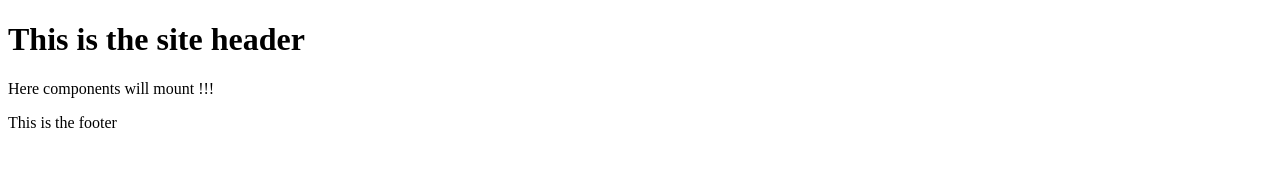
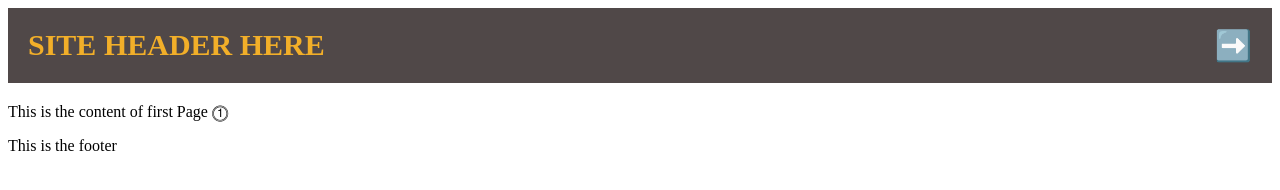
Before and after one commit to bhupendra1011/react-toolbet, a React app: page / in a window 1280 px wide. Built offline with nearby package versions, Linux system fonts and the light colour scheme; some packages are replaced by stand-ins of ours.

Commit message:
added reach-router , emotion , jest test cases

```diff
--- /dev/null
+++ b/src/DetailsPage.js
@@ -0,0 +1,14 @@
+import React from "react";
+
+class DetailsPage extends React.Component {
+  render() {
+    return (
+      <p>
+        {" "}
+        This is the content of details Page <span>⓶</span>
+      </p>
+    );
+  }
+}
+
+export default DetailsPage;
--- /dev/null
+++ b/src/LandingPage.js
@@ -0,0 +1,13 @@
+import React from "react";
+
+class LandingPage extends React.Component {
+  render() {
+    return (
+      <p>
+        This is the content of first Page <span>⓵</span>
+      </p>
+    );
+  }
+}
+
+export default LandingPage;
--- /dev/null
+++ b/src/NavBar.js
@@ -0,0 +1,24 @@
+import React from "react";
+import { Link } from "@reach/router";
+import styled from "react-emotion";
+import colors from "./colors";
+
+const Header = styled("header")`
+  background-color: ${colors.background};
+  position: sticky;
+  top: 0;
+  z-index: 10;
+`;
+
+const NavBar = () => (
+  <Header>
+    <Link to="/">SITE HEADER HERE</Link>
+    <Link to="/details">
+      <span aria-label="next-page" role="img">
+        ➡️
+      </span>
+    </Link>
+  </Header>
+);
+
+export default NavBar;
--- /dev/null
+++ b/src/colors.js
@@ -0,0 +1,5 @@
+export default {
+  primary: "#6b97bf",
+  secondary: "#96241b",
+  background: "#504848"
+};
--- a/public/index.html
+++ b/src/index.html
@@ -6,11 +6,12 @@
     <meta name="viewport" content="width=device-width, initial-scale=1.0">
     <meta http-equiv="X-UA-Compatible" content="ie=edge">
     <title>My First React Project</title>
+    <link rel="stylesheet" href="./styles.css">
 </head>
 
 <body>
     <div id="root">not rendered</div>
-    <script src="../src/index.js"></script>
+    <script src="./index.js"></script>
 </body>
 
 </html>
--- a/src/index.js
+++ b/src/index.js
@@ -1,21 +1,25 @@
-import React, { Fragment } from "react";
+import React from "react";
 import { render } from "react-dom";
+import { Router, Link } from "@reach/router";
+import NavBar from "./NavBar";
 import "./styles.css";
+import LandingPage from "./LandingPage";
+import DetailsPage from "./DetailsPage";
 
 class App extends React.Component {
   render() {
     return (
-      <Fragment>
-        <header>
-          <h1> This is the site header</h1>
-        </header>
-        <main>
-          <p> Here components will mount !!!</p>
-        </main>
+      <div>
+        <NavBar />
+        {/* Routing Logic will change the different components here */}
+        <Router>
+          <LandingPage path="/" />
+          <DetailsPage path="/details" />
+        </Router>
         <footer>
           <span> This is the footer</span>
         </footer>
-      </Fragment>
+      </div>
     );
   }
 }
--- a/src/styles.css
+++ b/src/styles.css
@@ -0,0 +1,15 @@
+header {
+  display: flex;
+  align-content: center;
+  justify-content: space-between;
+  margin-bottom: 20px;
+  padding: 20px;
+}
+
+header a {
+  color: #f2af29;
+  font-size: 30px;
+  text-decoration: none;
+  font-weight: bold;
+  display: block;
+}
```
Also changed, not shown: package.json (+11 -4 lines), src/__test__/NavBar.test.js (added, +8 -0 lines), .eslintrc.json, 2 other files.
